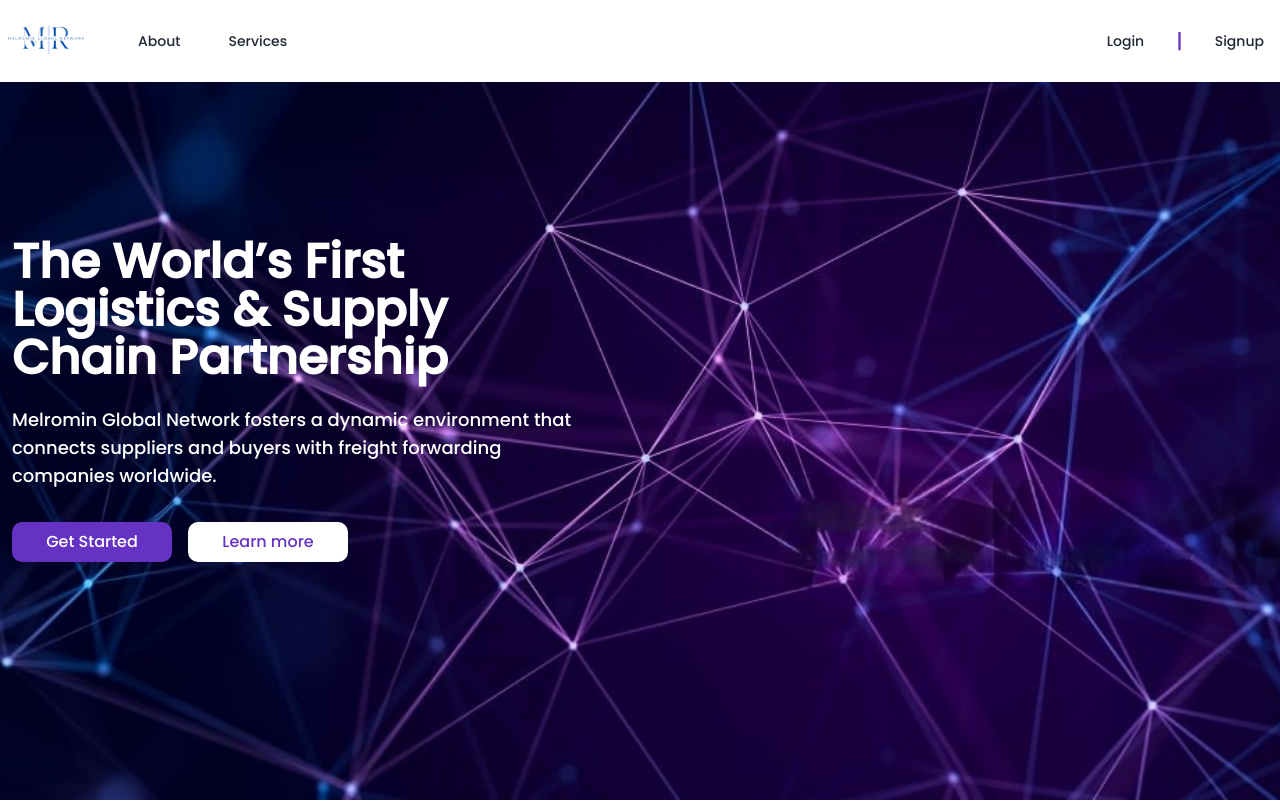
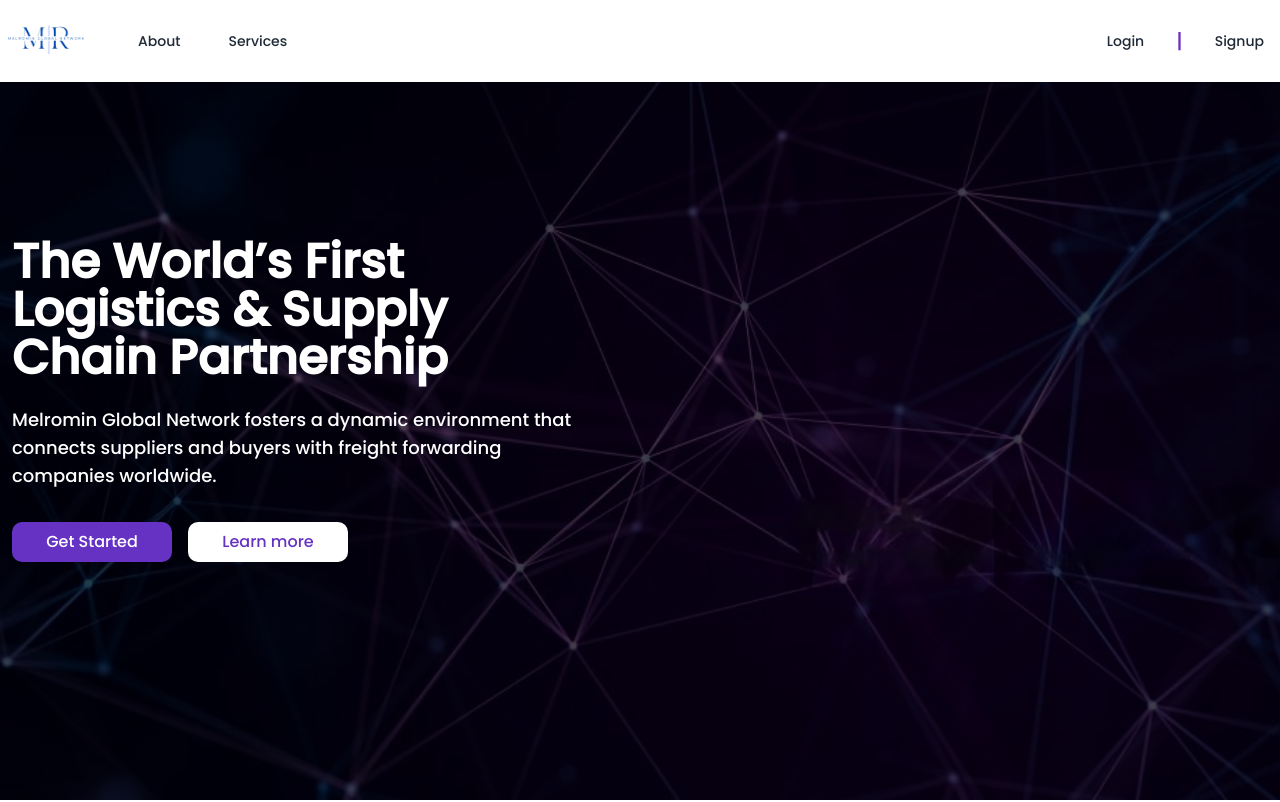
Before and after one commit to melika760/MelrominGlobalNetwork, a Next.js app: page / in a window 1280 px wide. Shown: the top 802 px of the page. Built offline with nearby package versions, Linux system fonts and the light colour scheme; no server answers.

Commit message:
Update Hero.jsx

```diff
--- a/app/_components/Hero.jsx
+++ b/app/_components/Hero.jsx
@@ -5,8 +5,7 @@ import { Button } from '@/components/ui/button';
 const Hero = () => {
   return (
 <section className="relative bg-[url(/heros.jpg)] bg-cover bg-center bg-no-repeat">
-  <div className="absolute inset-0 bg-black/70 sm:bg-transparent xl:bg-transparent sm:from-black/95 sm:to-black/10 ltr:sm:bg-gradient-to-l rtl:sm:bg-gradient-to-r"></div>
-
+  <div className="absolute inset-0 bg-black/70 sm,xl:bg-transparent sm,xl:from-black/95 sm,xl:to-black/10 ltr:sm,xl:bg-gradient-to-l rtl:sm,xl:bg-gradient-to-r"></div>
   <div className="relative z-10 mx-auto max-w-screen-xl max-sm:px-3 flex min-h-screen items-center px-3 py-12">
     <div className="max-w-xl ltr:sm:text-center rtl:sm:text-center">
       <h1 className="text-4xl sm:text-5xl font-bold text-white">
```
